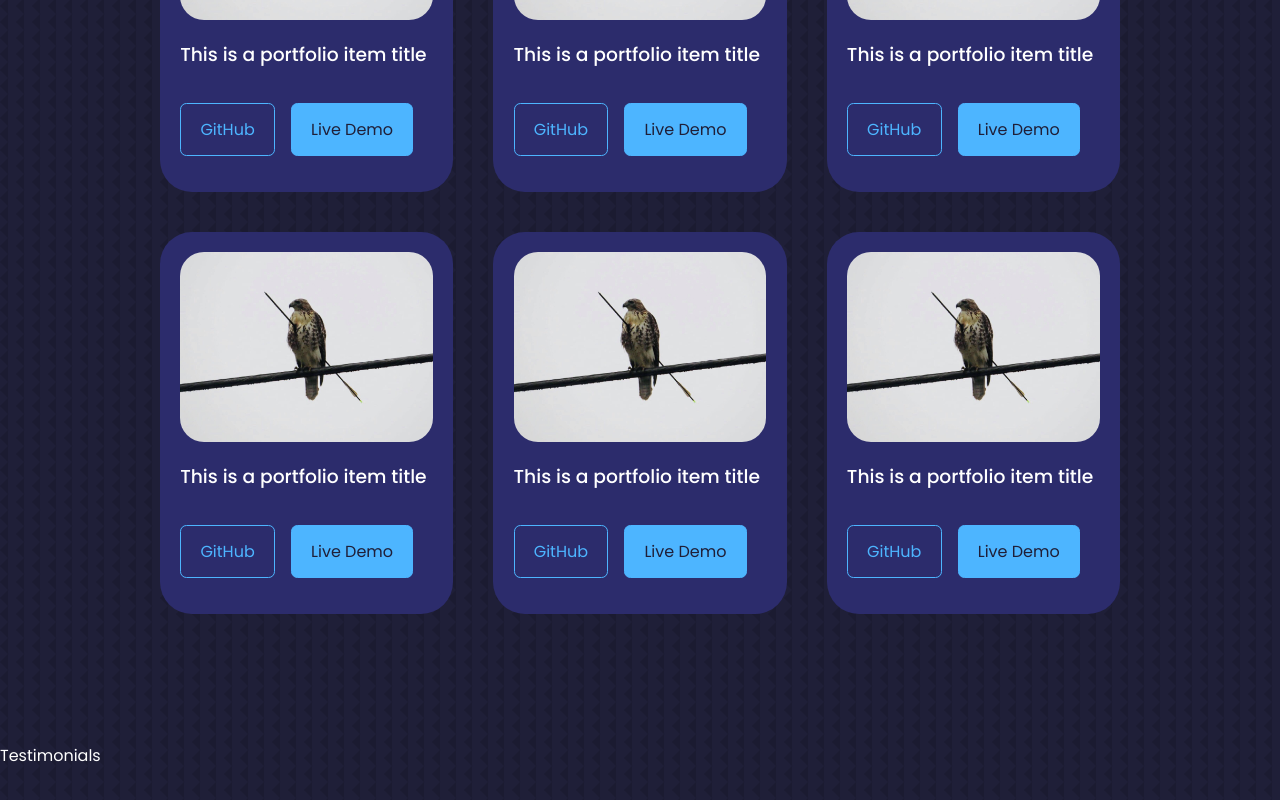
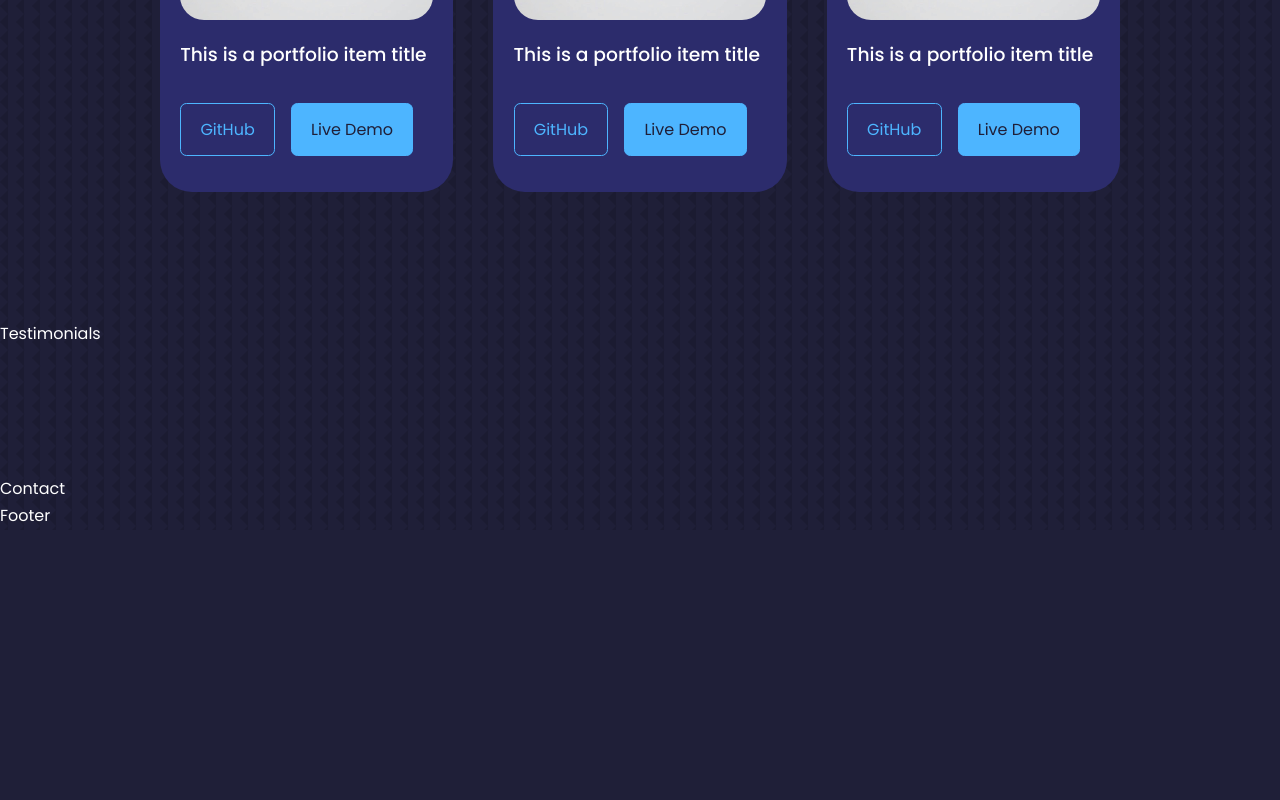
Before and after one commit to fhgaha/portfolio, a React (Create React App) app: page / in a window 1280 px wide. Shown: the part 3234-4034 px from the top of the page. After the commit the page ends 3764 px from the top, so only its background shows below. Built offline with nearby package versions, Linux system fonts and the light colour scheme.

Commit message:
portfolio done

```diff
--- a/src/components/portfolio/Portfolio.jsx
+++ b/src/components/portfolio/Portfolio.jsx
@@ -3,79 +3,52 @@
 import IMG1 from "../../assets/AaF7I726N-8.jpg";
 
 const Portfolio = () => {
+  const data = [
+    {
+      id: 1,
+      image: IMG1,
+      title: 'This is a portfolio item title',
+      github: 'https://github.com/fhgaha',
+      demo: 'https://google.com'
+    },
+    {
+      id: 2,
+      image: IMG1,
+      title: 'This is a portfolio item title',
+      github: 'https://github.com/fhgaha',
+      demo: 'https://google.com'
+    },
+    {
+      id: 3,
+      image: IMG1,
+      title: 'This is a portfolio item title',
+      github: 'https://github.com/fhgaha',
+      demo: 'https://google.com'
+    },
+  ]
+
   return (
     <section id='portfolio'>
       <h5>My Recent Work</h5>
       <h1>Potfolio</h1>
 
       <div className="container portfolio__container">
-        <article className="portfolio__item">
-          <div className="portfolio__item-image">
-            <img src={IMG1} alt="img1" />
-          </div>
-          <h3>This is a portfolio item title</h3>
-          <div className="portfolio__item-cta">
-            <a href="https://github.com/fhgaha" className='btn' target='_blank' rel="noreferrer">GitHub</a>
-            <a href="https://google.com" className='btn btn-primary' target='_blank' rel="noreferrer">Live Demo</a>
-          </div>
-        </article>
-
-        <article className="portfolio__item">
-          <div className="portfolio__item-image">
-            <img src={IMG1} alt="img1" />
-          </div>
-          <h3>This is a portfolio item title</h3>
-          <div className="portfolio__item-cta">
-            <a href="https://github.com/fhgaha" className='btn' target='_blank' rel="noreferrer">GitHub</a>
-            <a href="https://google.com" className='btn btn-primary' target='_blank' rel="noreferrer">Live Demo</a>
-          </div>
-        </article>
-
-                <article className="portfolio__item">
-          <div className="portfolio__item-image">
-            <img src={IMG1} alt="img1" />
-          </div>
-          <h3>This is a portfolio item title</h3>
-          <div className="portfolio__item-cta">
-            <a href="https://github.com/fhgaha" className='btn' target='_blank' rel="noreferrer">GitHub</a>
-            <a href="https://google.com" className='btn btn-primary' target='_blank' rel="noreferrer">Live Demo</a>
-          </div>
-        </article>
-
-                <article className="portfolio__item">
-          <div className="portfolio__item-image">
-            <img src={IMG1} alt="img1" />
-          </div>
-          <h3>This is a portfolio item title</h3>
-          <div className="portfolio__item-cta">
-            <a href="https://github.com/fhgaha" className='btn' target='_blank' rel="noreferrer">GitHub</a>
-            <a href="https://google.com" className='btn btn-primary' target='_blank' rel="noreferrer">Live Demo</a>
-          </div>
-        </article>
-
-                <article className="portfolio__item">
-          <div className="portfolio__item-image">
-            <img src={IMG1} alt="img1" />
-          </div>
-          <h3>This is a portfolio item title</h3>
-          <div className="portfolio__item-cta">
-            <a href="https://github.com/fhgaha" className='btn' target='_blank' rel="noreferrer">GitHub</a>
-            <a href="https://google.com" className='btn btn-primary' target='_blank' rel="noreferrer">Live Demo</a>
-          </div>
-        </article>
-
-                <article className="portfolio__item">
-          <div className="portfolio__item-image">
-            <img src={IMG1} alt="img1" />
-          </div>
-          <h3>This is a portfolio item title</h3>
-          <div className="portfolio__item-cta">
-            <a href="https://github.com/fhgaha" className='btn' target='_blank' rel="noreferrer">GitHub</a>
-            <a href="https://google.com" className='btn btn-primary' target='_blank' rel="noreferrer">Live Demo</a>
-          </div>
-        </article>
+        {
+          data.map(({ id, image, title, github, demo }) => (
+            <article className="portfolio__item" key={id}>
+              <div className="portfolio__item-image">
+                <img src={image} alt="_image" />
+              </div>
+              <h3>{title}</h3>
+              <div className="portfolio__item-cta">
+                <a href={github} className='btn' target='_blank' rel="noreferrer">GitHub</a>
+                <a href={demo} className='btn btn-primary' target='_blank' rel="noreferrer">Live Demo</a>
+              </div>
+            </article>
+          ))
+        }
       </div>
-    </section>
+    </section >
   )
 }
 
```
